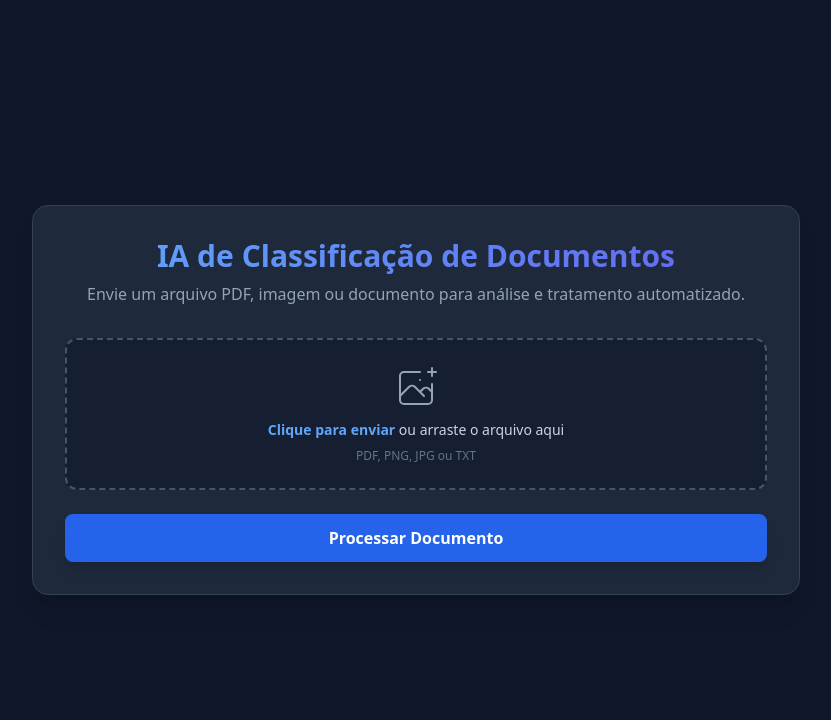
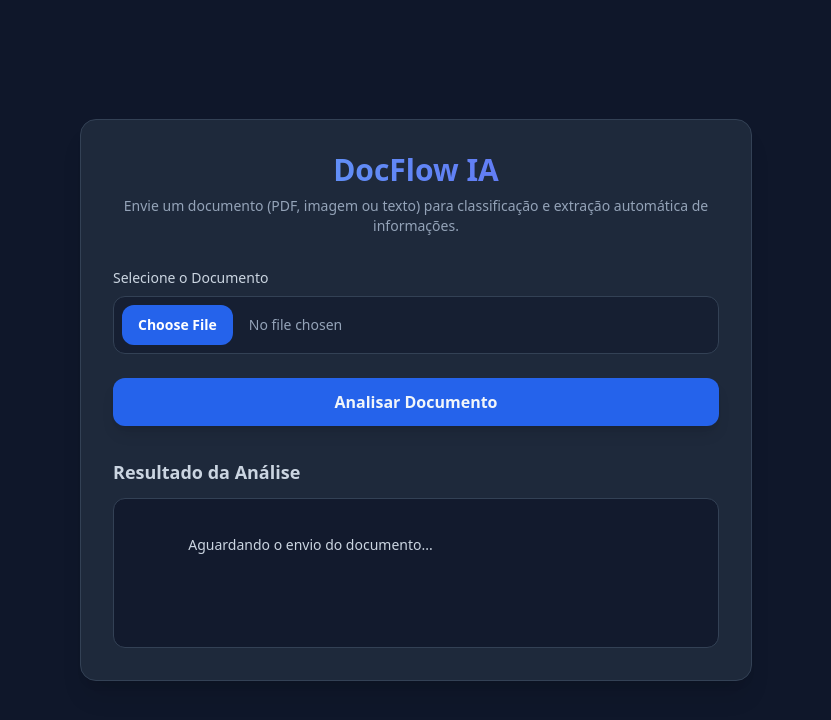
Before and after one commit to PablinXD24/docflow, a Flask app: page / in a window 1280 px wide. Shown: the top 720 px of the page, without its empty margins (224-1055 px from the left). Run offline with Flask 3, Linux system fonts and the light colour scheme; some libraries are stand-ins or nearby versions.

Commit message:
Update index.html

```diff
--- a/templates/index.html
+++ b/templates/index.html
@@ -3,73 +3,65 @@
 <head>
     <meta charset="UTF-8">
     <meta name="viewport" content="width=device-width, initial-scale=1.0">
-    <title>Classificador e Tratador de Documentos por IA</title>
+    <title>DocFlow - IA de Classificação e Tratamento de Documentos</title>
+    <!-- Tailwind CSS para estilização rápida e moderna -->
     <script src="https://cdn.tailwindcss.com"></script>
 </head>
 <body class="bg-slate-900 text-slate-100 min-h-screen flex flex-col items-center justify-center p-4">
 
-    <div class="w-full max-w-3xl bg-slate-800 rounded-2xl shadow-xl p-8 border border-slate-700">
-        <header class="mb-8 text-center">
+    <div class="w-full max-w-2xl bg-slate-800 border border-slate-700 rounded-2xl shadow-xl p-8">
+        <!-- Cabeçalho -->
+        <div class="text-center mb-8">
             <h1 class="text-3xl font-bold bg-gradient-to-r from-blue-400 to-indigo-500 bg-clip-text text-transparent">
-                IA de Classificação de Documentos
+                DocFlow IA
             </h1>
-            <p class="text-slate-400 mt-2">Envie um arquivo PDF, imagem ou documento para análise e tratamento automatizado.</p>
-        </header>
+            <p class="text-slate-400 text-sm mt-2">
+                Envie um documento (PDF, imagem ou texto) para classificação e extração automática de informações.
+            </p>
+        </div>
 
-        <main class="space-y-6">
-            <!-- Área de Upload de Arquivo -->
-            <div class="border-2 border-dashed border-slate-600 rounded-xl p-6 text-center hover:border-blue-500 transition cursor-pointer relative bg-slate-900/50">
-                <input type="file" id="documento-arquivo" class="absolute inset-0 opacity-0 cursor-pointer w-full h-full" onchange="mostrarNomeArquivo(this)">
-                <div id="upload-placeholder" class="space-y-2">
-                    <svg class="mx-auto h-12 w-12 text-slate-400" stroke="currentColor" fill="none" viewBox="0 0 48 48" aria-hidden="true">
-                        <path d="M28 8H12a4 4 0 00-4 4v20m32-12v8m0 0v8a4 4 0 01-4 4H12a4 4 0 01-4-4v-4m32-4l-3.172-3.172a4 4 0 00-5.656 0L28 28M8 32l9.172-9.172a4 4 0 015.656 0L28 28m0 0l4 4m4-24h8m-4-4v8m-12 4h.02" stroke-width="2" stroke-linecap="round" stroke-linejoin="round" />
-                    </svg>
-                    <p class="text-sm text-slate-300"><span class="font-semibold text-blue-400">Clique para enviar</span> ou arraste o arquivo aqui</p>
-                    <p class="text-xs text-slate-500">PDF, PNG, JPG ou TXT</p>
-                </div>
+        <!-- Área de Upload -->
+        <div class="mb-6">
+            <label class="block text-sm font-medium text-slate-300 mb-2">Selecione o Documento</label>
+            <input type="file" id="fileInput"
+                class="w-full text-sm text-slate-400 file:mr-4 file:py-2.5 file:px-4 file:rounded-xl file:border-0 file:text-sm file:font-semibold file:bg-blue-600 file:text-white hover:file:bg-blue-700 file:cursor-pointer cursor-pointer bg-slate-900/50 border border-slate-700 rounded-xl p-2 transition">
+        </div>
+
+        <!-- Botão de Envio -->
+        <button onclick="processarDocumento()" id="btnProcessar"
+            class="w-full bg-blue-600 hover:bg-blue-700 font-semibold py-3 px-4 rounded-xl shadow-lg transition duration-200 flex items-center justify-center space-x-2">
+            <span>Analisar Documento</span>
+        </button>
+
+        <!-- Área de Resultado -->
+        <div class="mt-8">
+            <h2 class="text-lg font-semibold text-slate-300 mb-3">Resultado da Análise</h2>
+            <div id="resultado" class="w-full min-h-[150px] bg-slate-900/80 border border-slate-700 rounded-xl p-4 text-slate-300 text-sm overflow-y-auto whitespace-pre-wrap">
+                Aguardando o envio do documento...
             </div>
-
-            <button id="btn-analisar" onclick="processarDocumento()" class="w-full bg-blue-600 hover:bg-blue-500 text-white font-semibold py-3 px-6 rounded-lg shadow-lg transition duration-200 flex items-center justify-center space-x-2">
-                <span>Processar Documento</span>
-            </button>
-
-            <div id="loading" class="hidden text-center py-4 text-blue-400 font-medium animate-pulse">
-                Lendo e processando o documento com Inteligência Artificial...
-            </div>
-
-            <div id="resultado-container" class="hidden mt-6 bg-slate-900 border border-slate-700 rounded-xl p-6">
-                <h2 class="text-lg font-semibold text-blue-400 mb-3">Resultado da Análise</h2>
-                <div id="resultado-conteudo" class="prose prose-invert max-w-none text-slate-300 whitespace-pre-wrap"></div>
-            </div>
-        </main>
+        </div>
     </div>
 
+    <!-- Script de Integração -->
     <script>
-        function mostrarNomeArquivo(input) {
-            const placeholder = document.getElementById('upload-placeholder');
-            if (input.files && input.files[0]) {
-                placeholder.innerHTML = `<p class="text-sm font-medium text-emerald-400">Arquivo selecionado: ${input.files[0].name}</p>`;
-            }
-        }
-
         async function processarDocumento() {
-            const fileInput = document.getElementById('documento-arquivo');
-            const btn = document.getElementById('btn-analisar');
-            const loading = document.getElementById('loading');
-            const container = document.getElementById('resultado-container');
-            const conteudo = document.getElementById('resultado-conteudo');
+            const fileInput = document.getElementById('fileInput');
+            const resultadoDiv = document.getElementById('resultado');
+            const btnProcessar = document.getElementById('btnProcessar');
 
             if (fileInput.files.length === 0) {
-                alert('Por favor, selecione um arquivo de documento primeiro.');
+                alert("Por favor, selecione um arquivo primeiro.");
                 return;
             }
 
             const formData = new FormData();
-            formData.append('documento', fileInput.files[0]);
+            // O nome da chave 'arquivo' precisa ser idêntico ao request.files['arquivo'] do Flask
+            formData.append('arquivo', fileInput.files[0]);
 
-            btn.disabled = true;
-            loading.classList.remove('hidden');
-            container.classList.add('hidden');
+            // Feedback visual de carregamento
+            btnProcessar.disabled = true;
+            btnProcessar.classList.add('opacity-50', 'cursor-not-allowed');
+            resultadoDiv.innerHTML = "Analisando documento com Inteligência Artificial, por favor aguarde...";
 
             try {
                 const response = await fetch('/api/analisar', {
@@ -80,16 +72,16 @@
                 const data = await response.json();
 
                 if (response.ok) {
-                    conteudo.innerText = data.resultado;
-                    container.classList.remove('hidden');
+                    resultadoDiv.innerHTML = data.resultado;
                 } else {
-                    alert('Erro: ' + (data.error || 'Erro desconhecido'));
+                    resultadoDiv.innerHTML = `Erro: ${data.error || 'Erro desconhecido ao processar.'}`;
                 }
-            } catch (err) {
-                alert('Erro de conexão com o servidor.');
+            } catch (error) {
+                resultadoDiv.innerHTML = `Erro de conexão com o servidor: ${error.message}`;
             } finally {
-                btn.disabled = false;
-                loading.classList.add('hidden');
+                // Restaura o botão
+                btnProcessar.disabled = false;
+                btnProcessar.classList.remove('opacity-50', 'cursor-not-allowed');
             }
         }
     </script>
```
